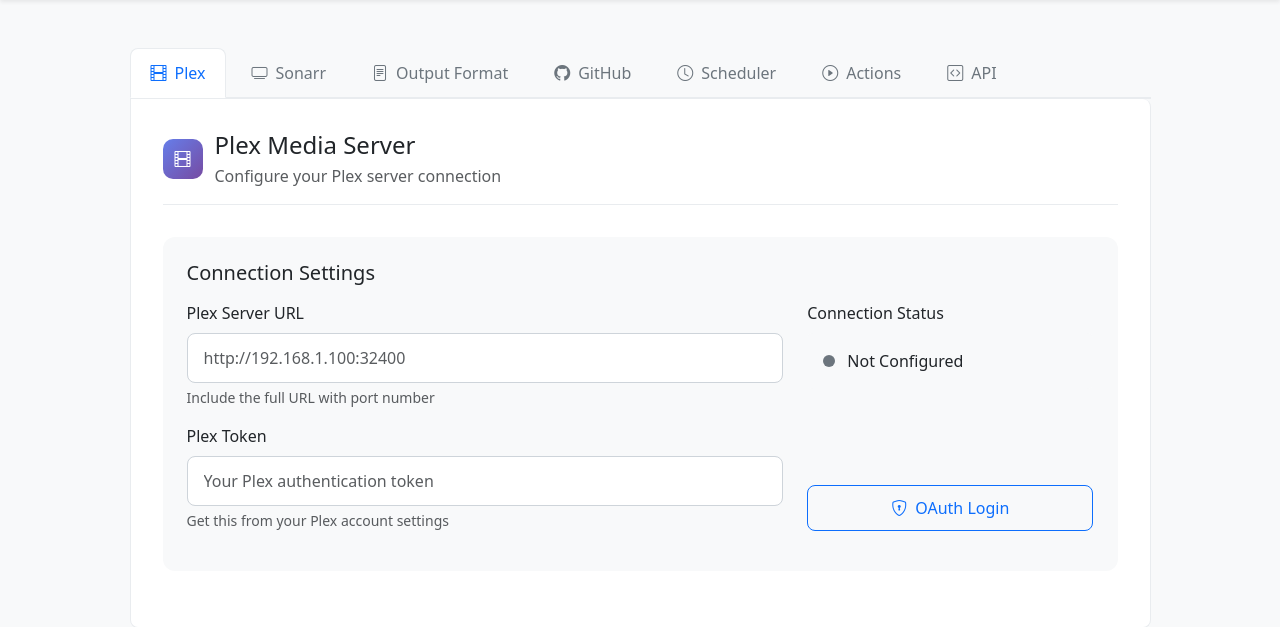
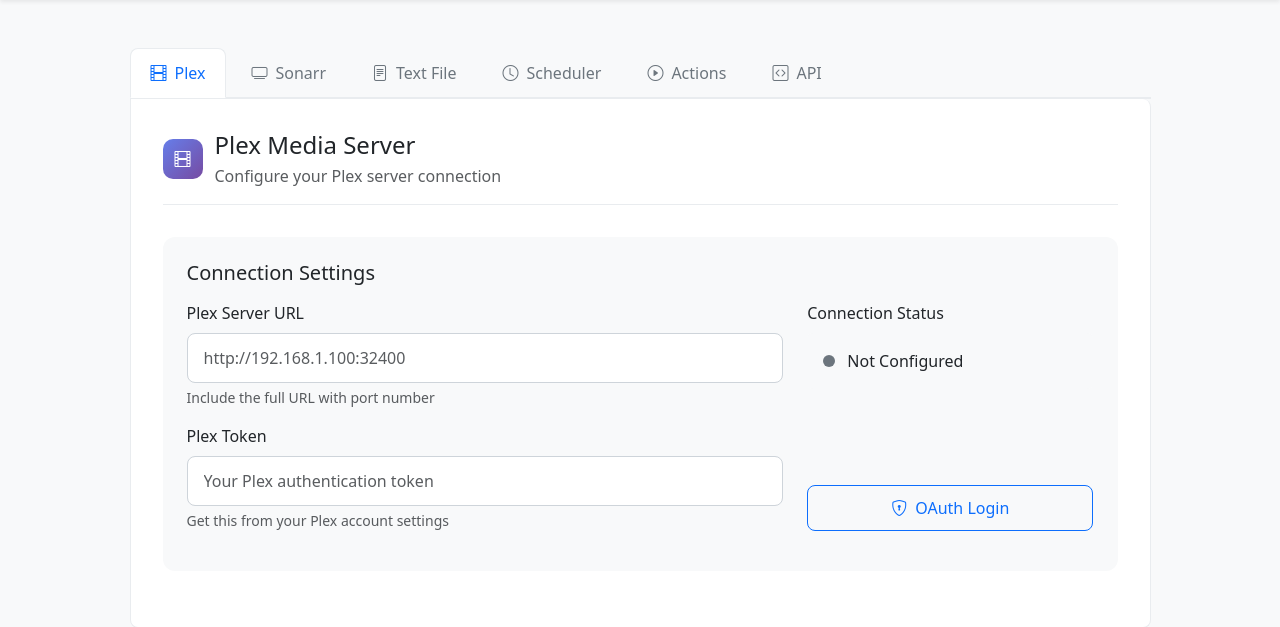
Before and after one commit to davidsnyder-nc/mediainfo, a Flask app: page / in a window 1280 px wide. Shown: the part 56-683 px from the top of the page. Run offline with Flask 3, Linux system fonts and the light colour scheme.

Commit message:
Rename the output format settings to text file settings and include GitHub options
Refactors the UI by renaming "Output Format" to "Text File" and integrating GitHub upload options within the Text File settings tab.

Replit-Commit-Author: Agent
Replit-Commit-Session-Id: a348d8b3-a9dd-4b7c-b489-dd80a70c8123
Replit-Commit-Screenshot-Url: https://storage.googleapis.com/screenshot-production-us-central1/bc33b432-78bb-40e6-885f-f1ce9680f1b4/ff3a6753-0efa-4588-9fb1-a5f56142e23e.jpg

```diff
--- a/templates/index.html
+++ b/templates/index.html
@@ -148,14 +148,10 @@
                     </li>
                     <li class="nav-item" role="presentation">
                         <button class="nav-link" id="output-tab" data-bs-toggle="tab" data-bs-target="#output" type="button" role="tab">
-                            <i class="bi bi-file-text me-2"></i>Output Format
+                            <i class="bi bi-file-text me-2"></i>Text File
                         </button>
                     </li>
-                    <li class="nav-item" role="presentation">
-                        <button class="nav-link" id="github-tab" data-bs-toggle="tab" data-bs-target="#github" type="button" role="tab">
-                            <i class="bi bi-github me-2"></i>GitHub
-                        </button>
-                    </li>
+
                     <li class="nav-item" role="presentation">
                         <button class="nav-link" id="scheduler-tab" data-bs-toggle="tab" data-bs-target="#scheduler" type="button" role="tab">
                             <i class="bi bi-clock me-2"></i>Scheduler
@@ -279,8 +275,8 @@
                                     <i class="bi bi-file-text"></i>
                                 </div>
                                 <div>
-                                    <h4 class="mb-1">Output Format</h4>
-                                    <p class="text-muted mb-0">Customize how your media information is formatted</p>
+                                    <h4 class="mb-1">Text File Output</h4>
+                                    <p class="text-muted mb-0">Customize how your media information is formatted in the text file</p>
                                 </div>
                             </div>
                         </div>
@@ -329,28 +325,14 @@
                                 <div class="form-text">Available variables: {series_title}, {episode_title}, {season}, {episode}, {air_date}</div>
                             </div>
                         </div>
-                    </div>
-
-                    <!-- GitHub Tab -->
-                    <div class="tab-pane fade" id="github" role="tabpanel">
-                        <div class="section-header">
-                            <div class="d-flex align-items-center">
-                                <div class="icon-badge">
-                                    <i class="bi bi-github"></i>
-                                </div>
-                                <div>
-                                    <h4 class="mb-1">GitHub Integration</h4>
-                                    <p class="text-muted mb-0">Optional: Upload reports to your GitHub repository</p>
-                                </div>
-                            </div>
-                        </div>
 
                         <div class="config-group">
+                            <h5 class="mb-3">GitHub Upload (Optional)</h5>
                             <div class="form-check form-switch mb-3">
                                 <input class="form-check-input" type="checkbox" id="github_enabled" name="github_enabled"
                                        {{ 'checked' if config.github_enabled else '' }} form="configForm">
                                 <label class="form-check-label" for="github_enabled">
-                                    <strong>Enable GitHub Upload</strong>
+                                    <strong>Upload text file to GitHub repository</strong>
                                 </label>
                             </div>
 
```
